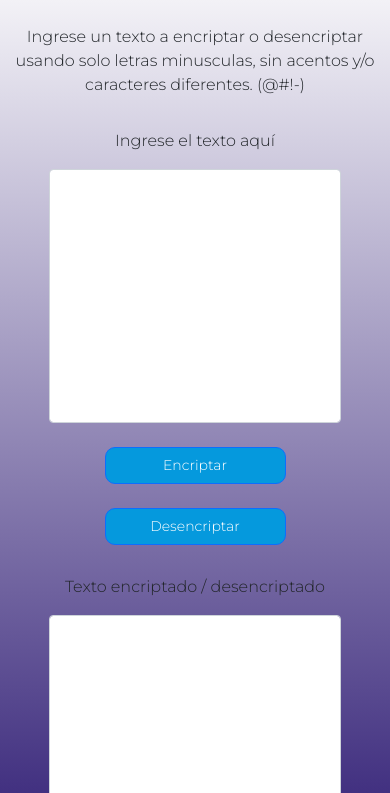
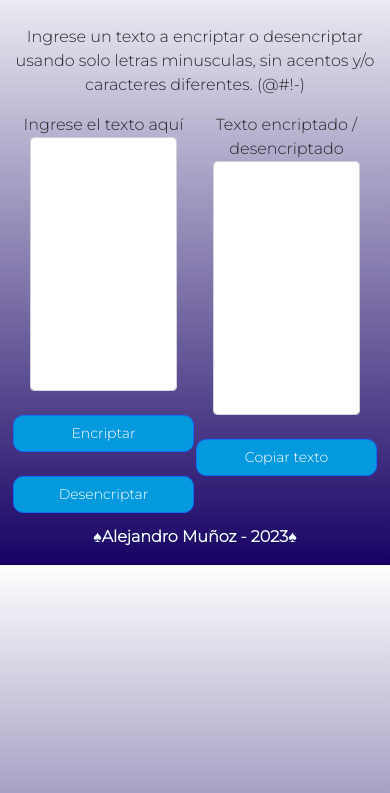
Before and after one commit to tanathor/Encriptador, a plain HTML site: page index.html in a window 390 px wide. Shown: the part 51-844 px from the top of the page. Drawn offline with nearby package versions, Linux system fonts and the light colour scheme.

Commit message:
Update style.css
arreglo del CSS

```diff
--- a/css/style.css
+++ b/css/style.css
@@ -24,25 +24,7 @@ label {
     font-family: "Montserrat", sans-serif;
 }
 
-.container {
-    height: 500px;
-    padding-top: 20px;
-    padding-bottom: 20px;
-}
 
-.text-box1 {
-    width: 50%;
-    float: left;
-    display: grid;
-    place-items: center;
-}
-
-.text-box2 {
-    width: 50%;
-    float: right;
-    display: grid;
-    place-items: center;
-}
 
 #input-text,
 #encrypted-text {
@@ -74,37 +56,22 @@ label {
     content: "♠";
 }
 
-
-/* CSS para movil */
-
-@media screen and (max-width: 480px) {
-    .text-box1, .text-box2{
-        width: 100%;
-    }
-
-    .text-box1 > label, .text-box2 > label{
-        margin: 1em;
-    }
-
-    #boton-desencriptar, #boton-copiar{
-        margin-bottom: 1em;
-    }
+.container {
+    height: 500px;
+    padding-top: 20px;
+    padding-bottom: 20px;
 }
 
-/* Tablet */
+.text-box1 {
+    width: 50%;
+    float: left;
+    display: grid;
+    place-items: center;
+}
 
-@media screen and (min-width: 768px) and (max-width: 1023px) {
-    .text-box1, .text-box2{
-        width: 100%;
-    }
-
-    .text-box1 > label, .text-box2 > label{
-        margin: 1em;
-    }
-
-    #boton-desencriptar, #boton-copiar{
-        margin-bottom: 1em;
-    }
-
-
+.text-box2 {
+    width: 50%;
+    float: right;
+    display: grid;
+    place-items: center;
 }
```
